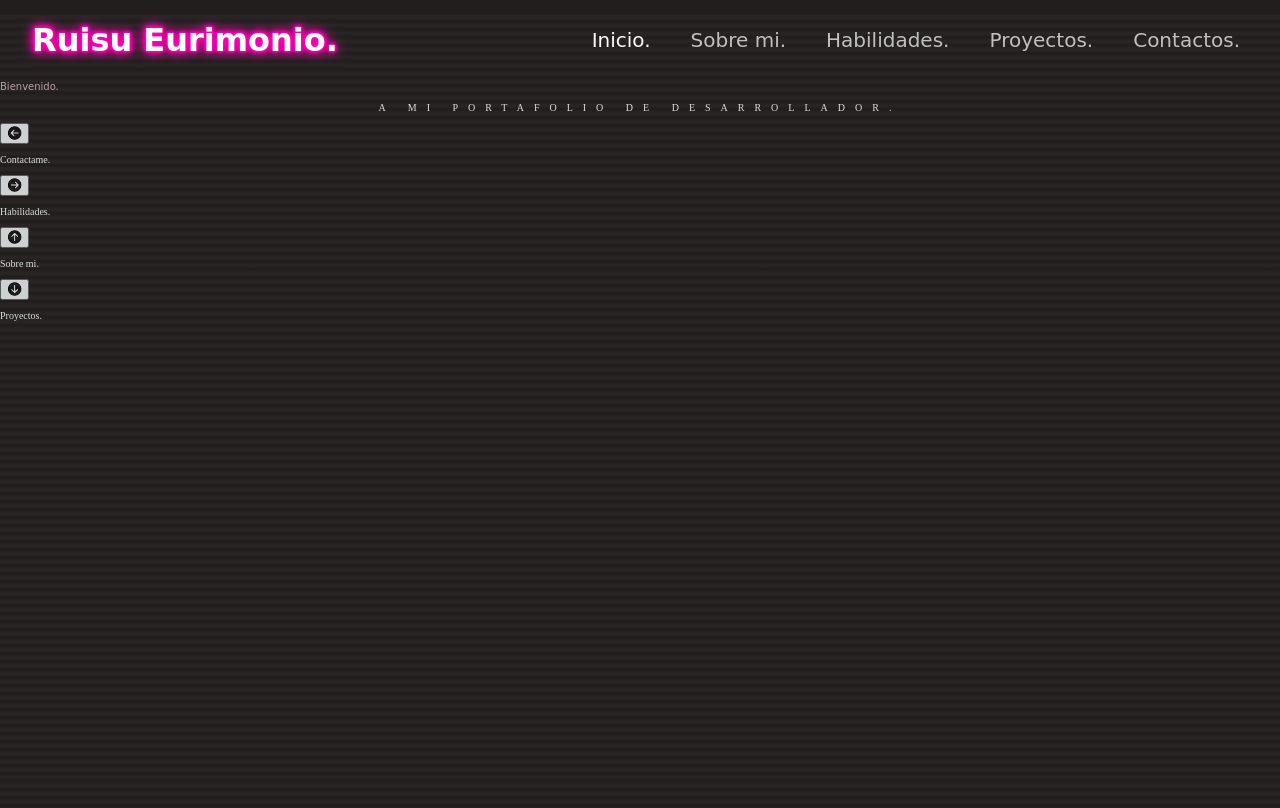
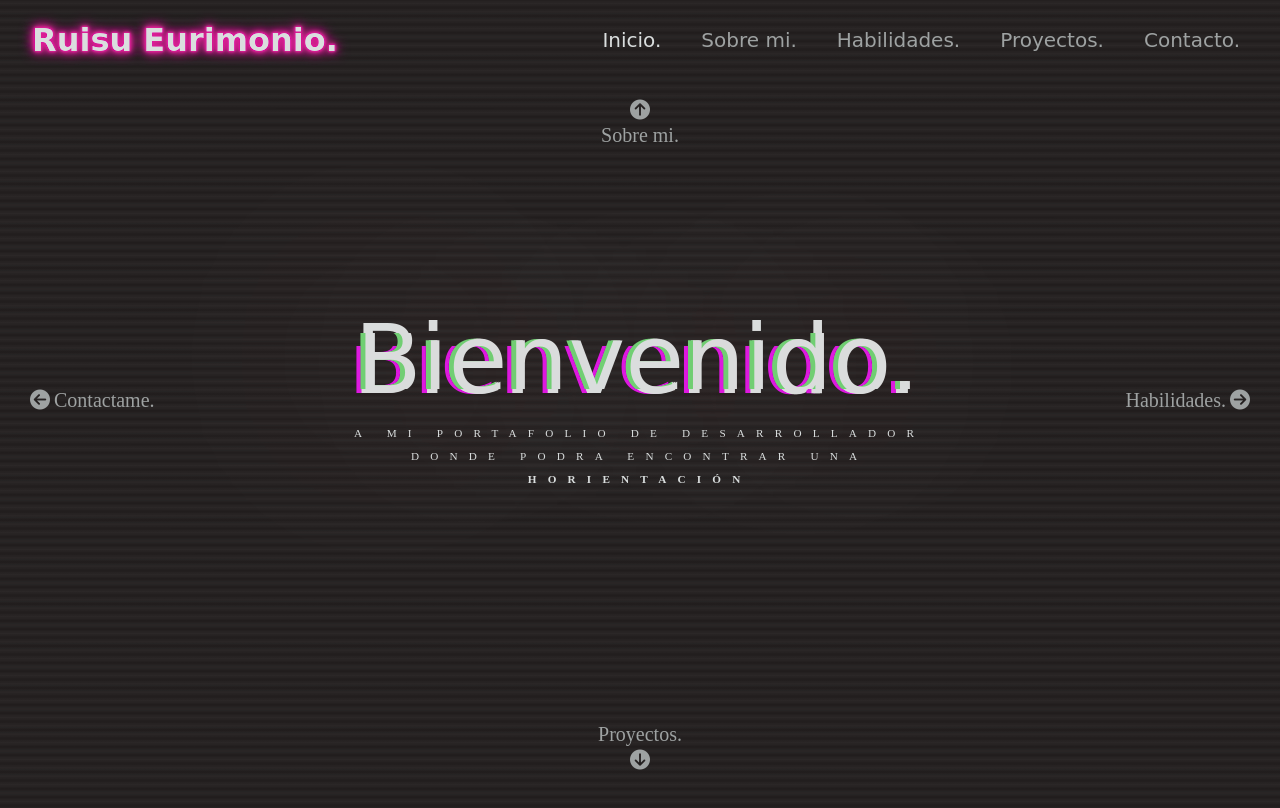
Before and after one commit to RuisuEurimonio/Portafolio, a plain HTML site: page index.html in a window 1280 px wide. Drawn offline with Linux system fonts and the light colour scheme; a web font is replaced by a local one.

Commit message:
Se finalizo el inicio, pruebas con javascript y css

```diff
--- a/css/general.css
+++ b/css/general.css
@@ -12,8 +12,8 @@
     --ltr-md2: 1.75rem;
     --ltr-bg: 2rem;
     --ltr-bg2: 2.25rem;
-    --ltr-welcome: 10rem;
-    --ltr--subwelcome: 7rem;
+    --ltr-welcome: 6rem;
+    --ltr-subwelcome: .7rem;
     --sz-sm: 1em;
     --sz-md: 1.5em;
     --sz-bg: 2em;
@@ -36,6 +36,22 @@ body{
     margin: 0;
 }
 
+@keyframes neonBlueLight{
+    0%, 18%, 23%, 48%, 60%, 78%, 84%, 100%{
+        text-shadow: 0 0 .1rem var(--cl-blue-light),
+                    0 0 .2rem var(--cl-blue-light),
+                    0 0 .3rem var(--cl-blue-light),
+                    0 0 .4rem var(--cl-blue-light),
+                    0 0 .5rem var(--cl-blue-light),
+                    0 0 .7rem var(--cl-blue-light),
+                    0 0 .10rem var(--cl-blue-light);
+    }
+
+    25%,50%,80%{
+        text-shadow: none;
+    }
+}
+
 @keyframes neonPurple{
     0%, 18%, 23%, 48%, 60%, 78%, 84%, 100%{
         text-shadow: 0 0 .1rem var(--cl-purple),
--- a/css/glitch.css
+++ b/css/glitch.css
@@ -230,8 +230,8 @@
   content: "";
   position: absolute;
   width: 100%;
-  height: 100%;
-  top: 0;
+  height: 105%;
+  top: -5%;
   left: 0;
   background: repeating-linear-gradient(
     to bottom,
--- a/css/header.css
+++ b/css/header.css
@@ -3,9 +3,9 @@
     display: flex;
     align-items: center;
     justify-content: space-between;
-    position: sticky;
+    position: fixed;
     top: 0;
-    z-index: 1;
+    z-index: 1000;
 }
 
 .header__title{
--- /dev/null
+++ b/css/inicio.css
@@ -0,0 +1,60 @@
+.section--inicio{
+    display: flex;
+    justify-content:center;
+    align-items:center;
+    height: 100vh;
+    position: relative;
+    top: 0;
+    right: 0;
+    bottom: 0;
+    left: 0;
+    z-index: 1;
+    transition: 5s;
+}
+
+.title{
+    font-size: var(--ltr-welcome);
+    color: var(--cl-white)
+}
+
+.subtitle{
+    font-size: var(--ltr-subwelcome)
+}
+
+.navegation{
+    position: absolute;
+    display: flex;
+    color: var(--cl-off);
+    font-size: var(--ltr-sm2);
+    align-items: center;
+    cursor: pointer;
+}
+
+.navegation:hover > .fa-solid,
+.navegation:hover > .navegation__option{
+    color: var(--cl-white);
+    animation: neonBlueLight 2s infinite alternate-reverse steps(2);
+}
+
+.navegation--left{
+    left: var(--sz-md);
+}
+
+.navegation--right{
+    right: var(--sz-md);
+    flex-direction: row-reverse;
+}
+
+.navegation--up{
+    top: 5em;;
+    flex-direction: column;
+}
+
+.navegation--bottom{
+    bottom: var(--sz-md);
+    flex-direction: column-reverse;
+}
+
+.navegation__option{
+    margin: .2em;
+}
--- a/index.html
+++ b/index.html
@@ -7,13 +7,14 @@
     <link rel="stylesheet" href="./css/glitch.css">
     <link rel="stylesheet" href="./css/general.css">
     <link rel="stylesheet" href="./css/header.css">
+    <link rel="stylesheet" href="./css/inicio.css">
     <link rel="preconnect" href="https://fonts.googleapis.com">
     <link rel="preconnect" href="https://fonts.gstatic.com" crossorigin>
     <link href="https://fonts.googleapis.com/css2?family=Baloo+Thambi+2:wght@400;700&family=Rubik+Glitch&display=swap" rel="stylesheet">
     <script src="https://kit.fontawesome.com/220d9033da.js" crossorigin="anonymous"></script>
     <title>Luis Linares Portafolio.</title>
 </head>
-<body>
+<body class="scanlines">
 
     <header class="header">
         <h1 class="header__title">
@@ -22,47 +23,47 @@
         </h1>
         <nav class="header__list">
             <ul class="list list--header">
-                <li class="list__item list__item--active"> Inicio. </li>
-                <li class="list__item"> Sobre mi. </li>
-                <li class="list__item"> Habilidades. </li>
-                <li class="list__item"> Proyectos. </li>
-                <li class="list__item"> Contactos. </li>
+                <li class="list__item list__item--active" id="inicio"> Inicio. </li>
+                <li class="list__item" id="sobreMi"> Sobre mi. </li>
+                <li class="list__item" id="habilidades"> Habilidades. </li>
+                <li class="list__item" id="proyectos"> Proyectos. </li>
+                <li class="list__item" id="contacto"> Contacto. </li>
             </ul>
         </nav>
     </header>
 
-    <section class="scanlines">
+    <section class="section--inicio" id="section--inicio">
         <div class="title">
             <!-- Code by Gaby code from https://www.peengler.com/nice-text-effect-glitch-with-css/ -->
-            <div class="glitch" data-text="Bienvenido.">Bienvenido.</div>
+            <div class="glitch title" data-text="Bienvenido.">Bienvenido.</div>
             <div class="glow">Bienvenido.</div>
-            <p class="subtitle">A mi portafolio de desarrollador.</p>
+            <p class="subtitle">A mi portafolio de desarrollador</p>
+            <p class="subtitle">Donde podra encontrar una</p>
+            <p class="subtitle"><Strong>Horientación</Strong></p>
         </div>
-        <div>
-            <button>
-                <i class="fa-solid fa-circle-arrow-left"></i>
-            </button>
-            <p>Contactame.</p>
+        <div class="navegation navegation--left">
+            <i class="fa-solid fa-circle-arrow-left"></i>
+            <p class="navegation__option">Contactame.</p>
         </div>
-        <div>
-            <button>
-                <i class="fa-solid fa-circle-arrow-right"></i>
-            </button>
-            <p>Habilidades.</p>
+        <div class="navegation navegation--right">
+            <i class="fa-solid fa-circle-arrow-right"></i>
+            <p class="navegation__option">Habilidades.</p>
         </div>
-        <div>
-            <button>
-                <i class="fa-solid fa-circle-arrow-up"></i>
-            </button>
-            <p>Sobre mi.</p>
+        <div class="navegation navegation--up">
+            <i class="fa-solid fa-circle-arrow-up"></i>
+            <p class="navegation__option">Sobre mi.</p>
         </div>
-        <div>
-            <button>
-                <i class="fa-solid fa-circle-arrow-down"></i>
-            </button>
-            <p>Proyectos.</p>
+        <div class="navegation navegation--bottom">
+            <i class="fa-solid fa-circle-arrow-down"></i>
+            <p class="navegation__option">Proyectos.</p>
         </div>
     </section>
 
+    <section class="section--sobreMi" id="section--sobreMi">
+
+    </section>
+
+    <script src="./js/events.js"></script>
+
 </body>
 </html>
--- /dev/null
+++ b/js/events.js
@@ -0,0 +1,14 @@
+//botones.
+let sobreMiBtn = document.getElementById("sobreMi");
+let habilidadesBtn = document.getElementById("habilidades")
+let proyectosBtn = document.getElementById("proyectos")
+let contactoBtn = document.getElementById("contacto")
+let inicioBtn = document.getElementById("inicio")
+
+//vistas
+let inicio = document.getElementById("section--inicio");
+let sobreMiView = document.getElementById("section--sobreMi");
+
+sobreMiBtn.addEventListener("click", ()=>{
+    inicio.style.top = "100vh"
+})
```
